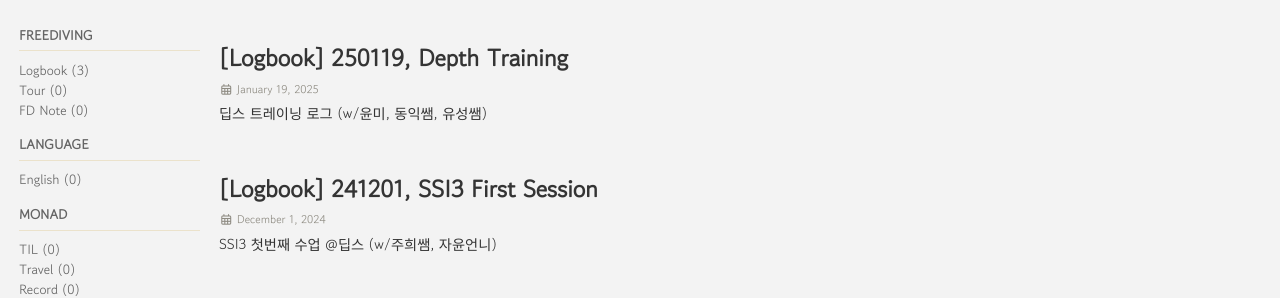
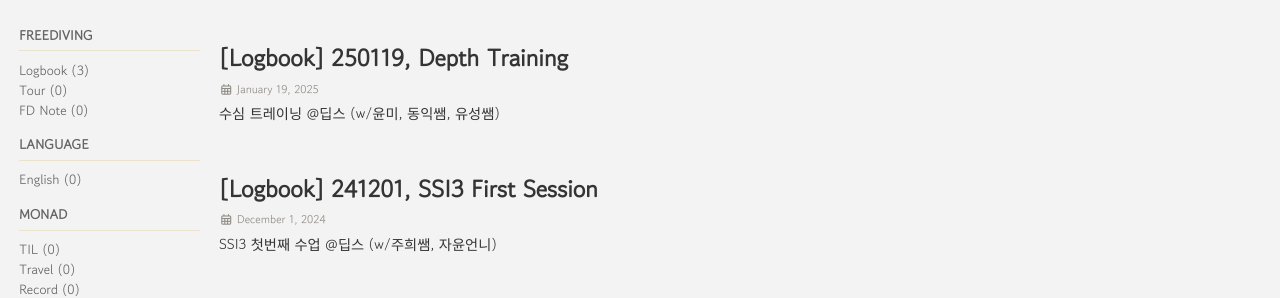
Before and after one commit to monadk/monadk.github.io, a Jekyll site: the page built from index.html, in a window 1280 px wide. Shown: the part 295-593 px from the top of the page. Built offline with Jekyll 4.4.1, drawn with Linux system fonts in a browser that asks for light colours; cached includes are drawn as plain includes; the list of posts is cut into pages by our own code.

Commit message:
Update 2025-01-19-logbook.md

```diff
--- a/_posts/2025-01-19-logbook.md
+++ b/_posts/2025-01-19-logbook.md
@@ -1,6 +1,6 @@
 ---
 title: "[Logbook] 250119, Depth Training"
-excerpt: "딥스 트레이닝 로그 (w/윤미, 동익쌤, 유성쌤)"
+excerpt: "수심 트레이닝 @딥스 (w/윤미, 동익쌤, 유성쌤)"
 
 categories:
   - Logbook
```
